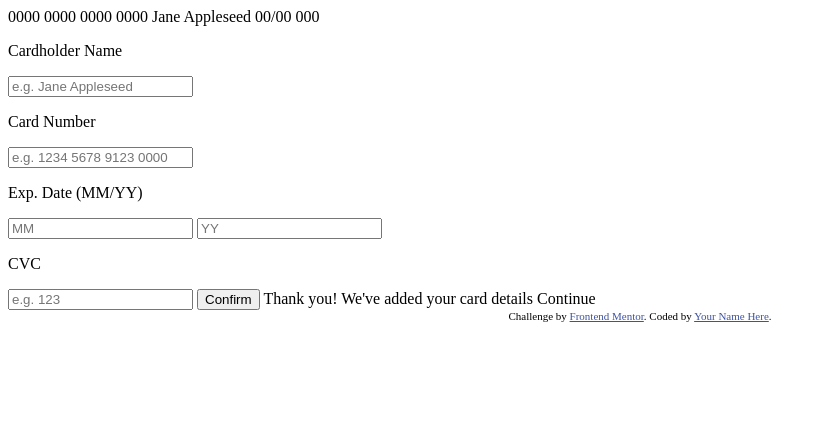
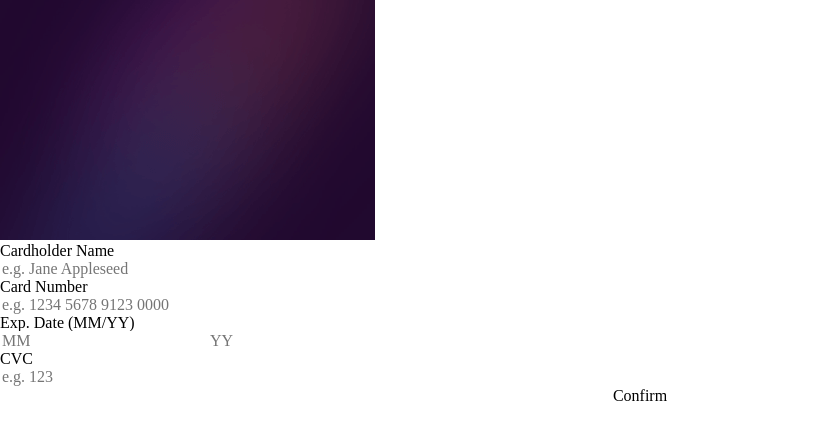
Before and after one commit to Lucas44794/interactive-card-details-form, a plain HTML site: page index.html in a window 1280 px wide. Shown: the whole page, without its empty margins (0-834 px from the left). Drawn offline with Linux system fonts and the light colour scheme.

Commit message:
alteracoes

```diff
--- /dev/null
+++ b/css/reset.css
@@ -0,0 +1,86 @@
+html, body, div, span, applet, object, iframe,
+h1, h2, h3, h4, h5, h6, p, blockquote, pre,
+a, abbr, acronym, address, big, cite, code,
+del, dfn, em, img, ins, kbd, q, s, samp,
+small, strike, strong, sub, sup, tt, var,
+b, u, i, center,
+dl, dt, dd, ol, ul, li,
+fieldset, form, label, legend,
+table, caption, tbody, tfoot, thead, tr, th, td,
+article, aside, canvas, details, embed,
+figure, figcaption, footer, header, hgroup,
+menu, nav, output, ruby, section, summary,
+time, mark, audio, video {
+	margin: 0;
+	padding: 0;
+	border: 0;
+	font-size: 100%;
+	font: inherit;
+	vertical-align: baseline;
+}
+
+article, aside, details, figcaption, figure,
+footer, header, hgroup, menu, nav, section {
+	display: block;
+}
+body {
+	line-height: 1;
+}
+ol, ul {
+	list-style: none;
+}
+blockquote, q {
+	quotes: none;
+}
+blockquote:before, blockquote:after,
+q:before, q:after {
+	content: '';
+	content: none;
+}
+table {
+	border-collapse: collapse;
+	border-spacing: 0;
+}
+
+a {
+	color: inherit;
+	text-decoration: none;
+}
+
+img {
+	width: inherit;
+}
+
+button {
+	font-family: inherit;
+	font-size: inherit;
+	color: inherit;
+	font-weight: inherit;
+	padding: 0;
+	border: none;
+	background-color: unset;
+}
+
+input {
+	border: none;
+	color: inherit;
+	font-size: inherit;
+	font-weight: inherit;
+	font-family: inherit;
+}
+
+textarea {
+	border: none;
+	color: inherit;
+	font-size: inherit;
+	font-weight: inherit;
+	font-family: inherit;
+}
+
+select {
+	border: none;
+	color: inherit;
+	font-size: inherit;
+	font-weight: inherit;
+	font-family: inherit;
+}
--- /dev/null
+++ b/css/style.css
@@ -0,0 +1,11 @@
+body {
+    margin: 0;
+}
+
+.bg__mobile {
+    width: 375px;
+}
+.container-principal {
+    display: grid;
+    align-items: center;
+}
--- a/index.html
+++ b/index.html
@@ -3,8 +3,9 @@
 <head>
   <meta charset="UTF-8">
   <meta name="viewport" content="width=device-width, initial-scale=1.0"> <!-- displays site properly based on user's device -->
-
+  <link rel="stylesheet" href="css/reset.css">
   <link rel="icon" type="image/png" sizes="32x32" href="./images/favicon-32x32.png">
+  <link rel="stylesheet" href="css/style.css">
 
   <title>Frontend Mentor | Interactive card details form</title>
 
@@ -16,36 +17,39 @@
 </head>
 <body>
 
-  0000 0000 0000 0000
+  <!-- 0000 0000 0000 0000
   Jane Appleseed
   00/00
 
-  000
-
+  000 -->
+  <img src="images/bg-main-mobile.png" alt="Background Mobile" class="bg__mobile">
+  <!-- <img src="images/bg-main-desktop.png" alt="Background Desktop" class="bg__desktop"> -->
+  <main class="container container-principal">
+    <div class="containerCard">
       <p class="descricao">Cardholder Name</p>
       <input type="text" placeholder="e.g. Jane Appleseed">
-
+    </div>
     <p class="descricao">Card Number</p>
     <input type="number" name="cardNumber" id="cardNumber" placeholder="e.g. 1234 5678 9123 0000">
-
+    <div class="container container-final">
       <p class="descricao">Exp. Date (MM/YY)</p>
       <input type="number" id="mm" placeholder="MM">
       <input type="number" id="yy" placeholder="YY">
-
       <p class="descricao">CVC</p>
       <input type="number" id="cvc" placeholder="e.g. 123">
-
+    </div>
     <button class="botao">Confirm</button>
+  </main>
 
   <!-- Completed state start -->
 
-  Thank you!
+  <!-- Thank you!
   We've added your card details
-  Continue
+  Continue -->
 
-  <div class="attribution">
+  <!-- <div class="attribution">
     Challenge by <a href="https://www.frontendmentor.io?ref=challenge" target="_blank">Frontend Mentor</a>.
     Coded by <a href="#">Your Name Here</a>.
-  </div>
+  </div> -->
 </body>
 </html>
```
Lines whose indentation alone changed are shown as unchanged.
